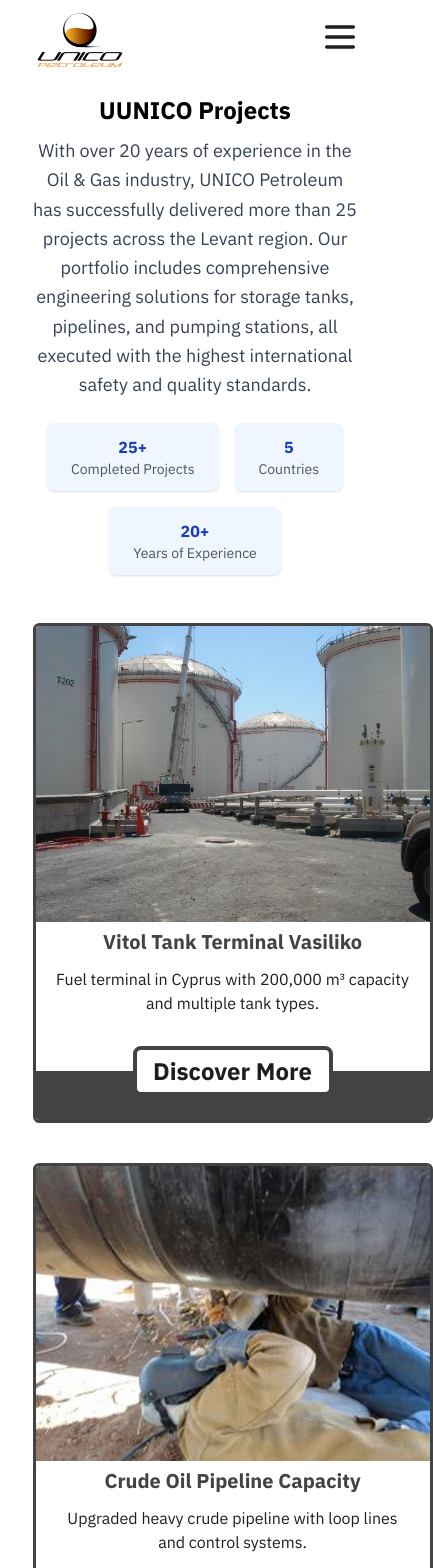
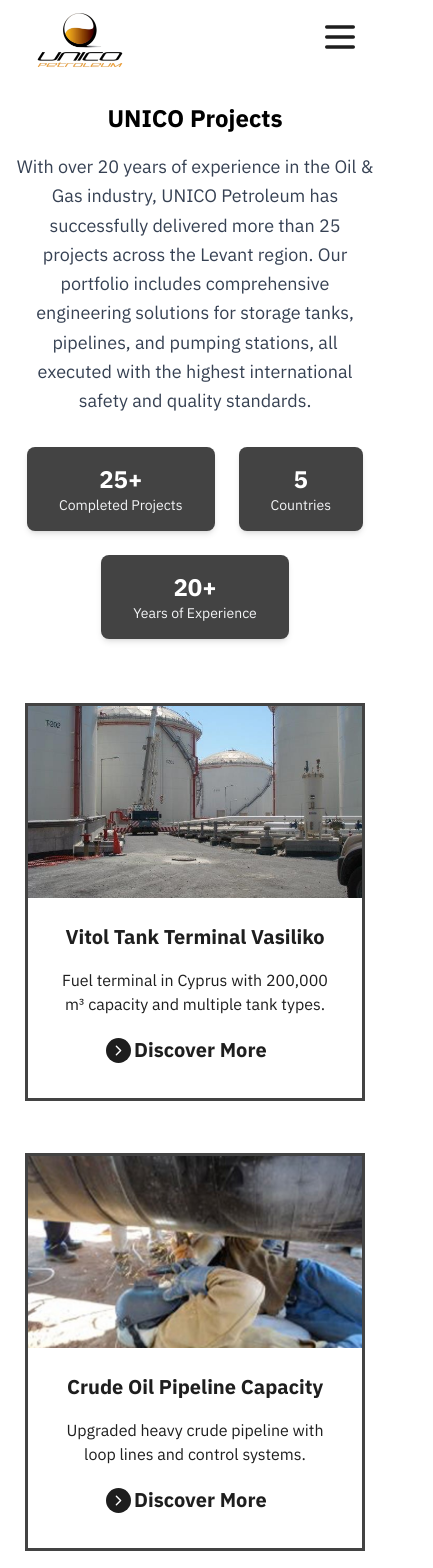
Before and after one commit to fatma-mohamed99/petroleum, a Next.js app: page /projects in a window 390 px wide. Shown: the top 1568 px of the page, 433 px wide, since content can reach past the window. Built offline with nearby package versions, Linux system fonts and the light colour scheme.

Commit message:
add projects an projects detail

```diff
--- /dev/null
+++ b/src/app/(pages)/projects/[projectId]/page.tsx
@@ -0,0 +1,135 @@
+import { projects } from "@/consts/projects";
+import React from "react";
+import Image from "next/image";
+import {
+  Calendar,
+  MapPin,
+  FileText,
+  Zap,
+  Star,
+  ChevronRight,
+  Check,
+  FolderOpen,
+} from "lucide-react";
+
+async function ProjectDetail({
+  params,
+}: {
+  params: Promise<{ projectId: string }>;
+}) {
+  const projectId = (await params).projectId;
+  const project =
+    projects.find((project) => project.id === projectId) || projects[1];
+  const { duration, image, location, longDesc, points, shortDesc, title } =
+    project;
+
+  return (
+    <div className="min-h-screen bg-gray-50 py-12 px-4 sm:px-6 lg:px-8">
+      <div className="max-w-7xl mx-auto">
+        <div className="text-center mb-12">
+          <h1
+            className="text-4xl font-bold text-main mb-4"
+            style={{ color: "var(--color-main)" }}
+          >
+            {title}
+          </h1>
+          <div className="flex justify-center gap-8 text-lg">
+            <span className="flex items-center">
+              <Calendar className="w-5 h-5 mr-2" />
+              {duration}
+            </span>
+            <span className="flex items-center">
+              <MapPin className="w-5 h-5 mr-2" />
+              {location}
+            </span>
+          </div>
+        </div>
+
+        <div className="grid grid-cols-1 lg:grid-cols-3 gap-8 items-stretch">
+          <div className="lg:col-span-2 h-full">
+            <div className=" overflow-hidden shadow-xl h-full relative ">
+              <Image src={image} alt={title} className="object-cover" fill />
+            </div>
+          </div>
+          <div className="lg:col-span-1 h-full">
+            <div className="bg-white p-6  shadow-lg">
+              <h2 className="text-2xl font-semibold mb-4 flex items-center text-main">
+                <FileText className="w-6 h-6 mr-2" />
+                Project Overview
+              </h2>
+              <p className="text-gray-700 mb-6">{longDesc}</p>
+
+              <h3 className="text-xl font-semibold mb-4 flex items-center text-main">
+                <Zap className="w-5 h-5 mr-2" />
+                Key Features
+              </h3>
+              <ul className="space-y-3">
+                {points.map((point, index) => (
+                  <li key={index} className="flex items-start">
+                    <Check className="w-5 h-5 text-main mr-2 mt-0.5 flex-shrink-0" />
+                    <span className="text-gray-700">{point}</span>
+                  </li>
+                ))}
+              </ul>
+            </div>
+          </div>
+        </div>
+
+        <div className="mt-12 bg-white  shadow-lg p-8">
+          <h2
+            className="text-2xl font-semibold mb-6 flex items-center"
+            style={{ color: "var(--color-main)" }}
+          >
+            <FolderOpen className="w-6 h-6 mr-2" />
+            Project Specifications
+          </h2>
+
+          <div className="grid grid-cols-1 md:grid-cols-2 gap-8">
+            <div className="bg-gray-50 p-6 ">
+              <h3 className="text-lg font-medium mb-4 flex items-center text-main">
+                <Zap className="w-5 h-5 mr-2" />
+                Technical Details
+              </h3>
+
+              <div className="space-y-4">
+                <div className="flex items-start">
+                  <Calendar className="w-5 h-5 mt-0.5 mr-3 flex-shrink-0" />
+                  <div>
+                    <span className="block text-sm font-medium text-gray-500">
+                      Project Duration
+                    </span>
+                    <span className="text-gray-700">{duration}</span>
+                  </div>
+                </div>
+
+                <div className="flex items-start">
+                  <MapPin className="w-5 h-5 mt-0.5 mr-3 flex-shrink-0" />
+                  <div>
+                    <span className="block text-sm font-medium text-gray-500">
+                      Location
+                    </span>
+                    <span className="text-gray-700">{location}</span>
+                  </div>
+                </div>
+              </div>
+            </div>
+
+            <div className="bg-gray-50 p-6 ">
+              <h3 className="text-lg font-medium mb-4 flex items-center text-main">
+                <Star className="w-5 h-5 mr-2" />
+                Project Highlights
+              </h3>
+
+              <div className="flex">
+                <ChevronRight className="w-5 h-5 mt-0.5 mr-3 flex-shrink-0" />
+                <p className="text-gray-700">{shortDesc}</p>
+              </div>
+            </div>
+          </div>
+        </div>
+      </div>
+    </div>
+  );
+}
+
+export default ProjectDetail;
--- a/src/app/(pages)/projects/page.tsx
+++ b/src/app/(pages)/projects/page.tsx
@@ -3,35 +3,37 @@ import { projects } from "@/consts/projects";
 
 function Projects() {
   return (
-    <div className="w-full py-10">
-      <h1 className="text-header-md lg:text-header-lg w-full text-center U-fromUnico flex font-bold pb-2 items-center justify-center">
+    <div className="w-full py-12">
+      <h1 className="text-header-md lg:text-header-lg w-full text-center font-bold pb-4 items-center justify-center">
         UNICO Projects
       </h1>
 
-      {/* الجزء الجديد المضاف */}
-      <div className="w-10/12 mx-auto mb-12 text-center">
-        <p className="text-lg md:text-xl text-gray-700 leading-relaxed mb-6">
-          With over 20 years of experience in the Oil & Gas industry, UNICO Petroleum has successfully delivered more than 25 projects across the Levant region. Our portfolio includes comprehensive engineering solutions for storage tanks, pipelines, and pumping stations, all executed with the highest international safety and quality standards.
+      <div className="w-11/12 lg:w-10/12 mx-auto mb-16 text-center">
+        <p className="text-lg md:text-xl text-gray-700 leading-relaxed mb-8">
+          With over 20 years of experience in the Oil & Gas industry,
+          UNICO Petroleum has successfully delivered more than 25 projects across the Levant region.
+          Our portfolio includes comprehensive engineering solutions for storage tanks, pipelines,
+          and pumping stations, all executed with the highest international safety and quality standards.
         </p>
 
-        <div className="flex flex-wrap justify-center gap-4 mt-6">
-          <div className="bg-blue-50 px-6 py-3 rounded-lg shadow-sm">
-            <h3 className="font-semibold text-blue-800">25+</h3>
-            <p className="text-sm text-gray-600">Completed Projects</p>
+        <div className="flex flex-wrap justify-center gap-6 mt-8">
+          <div className="bg-main px-8 py-4 rounded-lg shadow-md text-center">
+            <h3 className="font-bold text-2xl text-white">25+</h3>
+            <p className="text-sm text-gray-100">Completed Projects</p>
           </div>
-          <div className="bg-blue-50 px-6 py-3 rounded-lg shadow-sm">
-            <h3 className="font-semibold text-blue-800">5</h3>
-            <p className="text-sm text-gray-600">Countries</p>
+          <div className="bg-main px-8 py-4 rounded-lg shadow-md text-center">
+            <h3 className="font-bold text-2xl text-white">5</h3>
+            <p className="text-sm text-gray-100">Countries</p>
           </div>
-          <div className="bg-blue-50 px-6 py-3 rounded-lg shadow-sm">
-            <h3 className="font-semibold text-blue-800">20+</h3>
-            <p className="text-sm text-gray-600">Years of Experience</p>
+          <div className="bg-main px-8 py-4 rounded-lg shadow-md text-center">
+            <h3 className="font-bold text-2xl text-white">20+</h3>
+            <p className="text-sm text-gray-100">Years of Experience</p>
           </div>
         </div>
       </div>
-      {/* نهاية الجزء الجديد */}
 
-      <div className="min-h-screen w-10/12 mx-auto flex flex-wrap justify-around gap-y-10">
+      <div className="min-h-screen w-11/12  mx-auto
+                      flex flex-wrap justify-center gap-13">
         {projects.map((project) => (
           <ProjectCard key={project.title} projectData={project} />
         ))}
--- a/src/app/globals.css
+++ b/src/app/globals.css
@@ -1,13 +1,13 @@
 @import "tailwindcss";
 :root{
-  --color-Chart-main:oklch(44.34% 0.096 69.43) ;
+  --color-Chart-main:#434343 ;
 
 }
 /* {4e6e5d,} */
 
 @theme {
 /* --color-main: #003b5c; الازرق*/
---color-bgCard:#003b5c0F ;
+--color-bgCard:#43434300 ;
 /* --color-main: #4e6e5d; /الزيتى يا فاطمة*/
 
 --color-main: #434343;
--- a/src/components/project-components/ProjectCard.tsx
+++ b/src/components/project-components/ProjectCard.tsx
@@ -3,30 +3,36 @@ import React from 'react';
 import Image from 'next/image';
 import { ProjectCardStyledWrapper } from '../styles-wrappers/ProjectCardStyledWrapper';
 import { Project } from '@/types/project';
-import CustomButton from '../ui/CustomButton';
+import { ChevronRight } from 'lucide-react';
+import Link from 'next/link';
 
 const ProjectCard = ({projectData}:{projectData:Project}) => {
   return (
     <ProjectCardStyledWrapper>
       <div className="card">
         <div className="card__body">
-          <Image src={projectData.image} alt={projectData.title}  />
-
-          <p className="card__title">{projectData.title}</p>
+          <Image
+            src={projectData.image}
+            alt={projectData.title}
+            className="w-full h-48 object-cover"
+          />
+          <h3 className="card__title">{projectData.title}</h3>
           <p className="card__paragraph">
-          {projectData.shortDesc}
+            {projectData.shortDesc}
           </p>
         </div>
         <div className="card__ribbon">
-          <CustomButton  variant='outline'  className="card__ribbon-label " >
+          <Link   className="card__ribbon-label" href={`/projects/${projectData.id}`}>
+            <ChevronRight size={25} className='
+            bg-textColor
+             p-1 text-white
+              rounded-full '/>
             Discover More
-          </CustomButton>
+          </Link>
         </div>
       </div>
     </ProjectCardStyledWrapper>
   );
 }
 
-
-
 export default ProjectCard;
--- a/src/components/styles-wrappers/ProjectCardStyledWrapper.tsx
+++ b/src/components/styles-wrappers/ProjectCardStyledWrapper.tsx
@@ -3,76 +3,74 @@ import "../../app/globals.css";
 
 export const ProjectCardStyledWrapper = styled.div`
   .card {
-    width: min(400px);
-    min-height: 500px;
+    width: 340px;
+    min-height: 300px;
     max-height: 500px;
     margin: auto;
     background-color: var(--color-bgCard);
-
     text-align: center;
-    border-radius: .4rem;
     border: 3px solid var(--color-main);
     position: relative;
     overflow: hidden;
+    transition: transform 0.3s ease, box-shadow 0.3s ease;
   }
-  .card:hover {
-    box-shadow: 0 4px 10px 0.5px var(--color-textColor);
+
+
+
+  .card__body {
+    padding: 0 0 1rem;
   }
 
   .card__title {
     font-weight: 800;
-    color: #121513;
     font-size: var(--text-header-sm);
-    color: var(--color-main);
+    color: var(--color-textColor);
+    padding: 1rem 0.5rem;
+    margin-top: 0.5rem;
     white-space: nowrap;
-    width: 100%;
-    padding: 5px 0;
-    min-height: 40px;
+    overflow: hidden;
+    text-overflow: ellipsis;
   }
 
   .card__paragraph {
-    color: #303830;
+    color: var(--color-textColor);
     font-size: var(--text-dec-sm);
-    padding: 5px 0 5px;
-    width: 90%;
-    margin: auto;
-    color: var(--color-textColor);
+    line-height: 1.5;
+    padding: 0 1.5rem 1rem;
+    display: -webkit-box;
+    -webkit-line-clamp: 4;
+    -webkit-box-orient: vertical;
+    overflow: hidden;
   }
 
   .card__ribbon {
-    margin-top: 2.6rem;
     display: grid;
     place-items: center;
     height: 50px;
-    background-color: var(--color-main);
-    position: relative;
-    width: 110%;
-    left: -5%;
-    top: 10px;
-    position: relative;
-    transition: all;
-    cursor: pointer;
-    transition-duration: 300ms;
-    transition-timing-function: linear;
-  }
-  .card__ribbon:hover {
-    margin-top: 2.2rem;
   }
 
+
+
   .card__ribbon-label {
-    display: block;
-    width: 200px;
-    aspect-ratio: 4/1;
-    border: 4px solid var(--color-main);
-    background-color: #fff;
+    width: 210px;
+        color: var(--color-textColor);
+
+    background-color: #ffffff;
+    border: none;
     position: relative;
     transform: translateY(-50%);
-    border-radius: 8px;
     display: grid;
+    place-items: center;
+    font-weight: 700;
+    font-size: 1.25rem;
+    padding: 0.5rem 1rem;
     cursor: pointer;
-    place-items: center;
-    font-weight: 900;
-    line-height: 1;
-    font-size: 1.5rem;
+    transition: all 0.3s ease;
+    display:flex;
+    gap: 3px;
+  }
+
+  .card__ribbon-label:hover {
+    letter-spacing: 1px;
   }
 `;
--- a/src/consts/projects.ts
+++ b/src/consts/projects.ts
@@ -16,7 +16,7 @@ import FiscalMeteringStationforSLGP from "../../public/images/projects/FiscalMet
 
 
 export const projects: Project[] = [
-  {
+  { id:"1",
     title: "Vitol Tank Terminal Vasiliko",
     image: VitolTankTerminalVasilikoVTTVCyprus,
     shortDesc: "Fuel terminal in Cyprus with 200,000 m³ capacity and multiple tank types.",
@@ -30,7 +30,7 @@ export const projects: Project[] = [
       "Cone roof storage, irrigation, and fire water tanks"
     ]
   },
-  {
+  {id:"2",
     title: "Crude Oil Pipeline Capacity",
     image: IncreasingCapacityofHeavyCrudeOilPipeline,
     shortDesc: "Upgraded heavy crude pipeline with loop lines and control systems.",
@@ -45,7 +45,8 @@ export const projects: Project[] = [
       "SCADA Control System"
     ]
   },
-  {
+   {id:"3",
+
     title: "Homs Adra Gas Pipeline",
     image: HomsAdraGasoilpipelinewithtwotankterminals,
     shortDesc: "Gas oil pipeline with two tank terminals and advanced pumping stations.",
@@ -60,7 +61,8 @@ export const projects: Project[] = [
       "Control, Firefighting and Utility systems included"
     ]
   },
-  {
+    {id:"4",
+
     title: "Fiscal Station for AGP",
     image: FiscalMeteringStationforAGPPhaseII,
     shortDesc: "Fiscal Metering Station at Turkish border for 9 MSCM/day gas.",
@@ -73,7 +75,7 @@ export const projects: Project[] = [
       "Pig Launching / Receiving Stations"
     ]
   },
-  {
+  {id:"5",
     title: "Arab Gas Pipeline Phase II",
     image: ArabGasPipelinePhaseIIPart1,
     shortDesc: "36” x 60 km gas pipeline from Aleppo to Turkish border.",
@@ -88,7 +90,7 @@ export const projects: Project[] = [
       "Fiscal Metering Station for 9 MSCM/day"
     ]
   },
-  {
+  {id:"6",
     title: "Talkalakh Pumping Station",
     image: IntermediatePumpingStationinTalkalakh,
     shortDesc: "Intermediate pumping station with fuel storage and control systems.",
@@ -103,7 +105,7 @@ export const projects: Project[] = [
       "MV Electrical, Firefighting and Utility systems"
     ]
   },
-  {
+  {id:"7",
     title: "Al-Raqa Tank Farm",
     image: AlRaqaTankFarm,
     shortDesc: "Large tank farm with rail and truck loading stations.",
@@ -117,7 +119,7 @@ export const projects: Project[] = [
       "Control, Firefighting and Utility systems"
     ]
   },
-  {
+  {id:"8",
     title: "LPG Spherical Tanks Syria",
     image: LPGSphericalTanksinSyria,
     shortDesc: "LPG spherical tanks with horizontal pumps in Adra and multiple cities.",
@@ -131,7 +133,7 @@ export const projects: Project[] = [
       "Firefighting system"
     ]
   },
-  {
+  {id:"9",
     title: "PRMS Banias Power Plant",
     image: PRMSatBaniasPowerPlant,
     shortDesc: "Pressure Reduction & Metering Station at end of 24” gas line.",
@@ -145,7 +147,8 @@ export const projects: Project[] = [
       "PRMS capacity: 5 MSCM/day"
     ]
   },
-  {
+    {id:"10",
+
     title: "Areeka Tank Farm Project",
     image: AreekaTankFarm,
     shortDesc: "Mid-size fuel tank farm with truck loading system.",
@@ -159,7 +162,7 @@ export const projects: Project[] = [
       "Control and Utility systems"
     ]
   },
-  {
+  {id:"11",
     title: "Ezra Tank Farm Project",
     image: EzraTankFarm,
     shortDesc: "Large dual-site tank farm with 280,000 Ton capacity.",
@@ -173,7 +176,8 @@ export const projects: Project[] = [
       "Control, firefighting, and utility systems"
     ]
   },
-  {
+   {id:"12",
+
     title: "Fiscal Station for SLGP",
     image: FiscalMeteringStationforSLGP,
     shortDesc: "Fiscal metering for SLGP with advanced instrumentation.",
--- a/src/types/project.ts
+++ b/src/types/project.ts
@@ -1,6 +1,7 @@
 import { StaticImageData } from "next/image";
 
 export interface Project {
+  id:string;
   title: string;
   image: StaticImageData;
   shortDesc: string;
```
